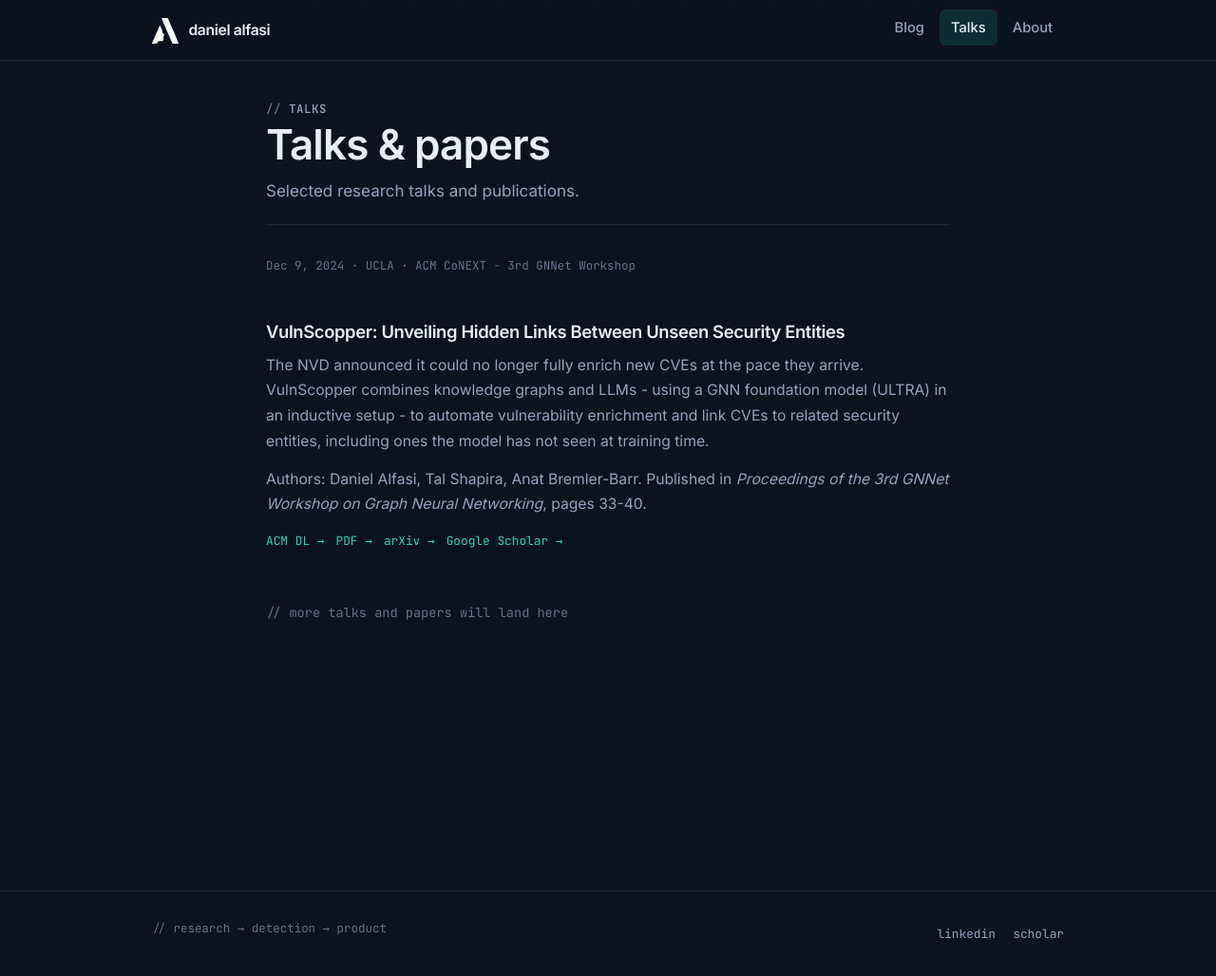
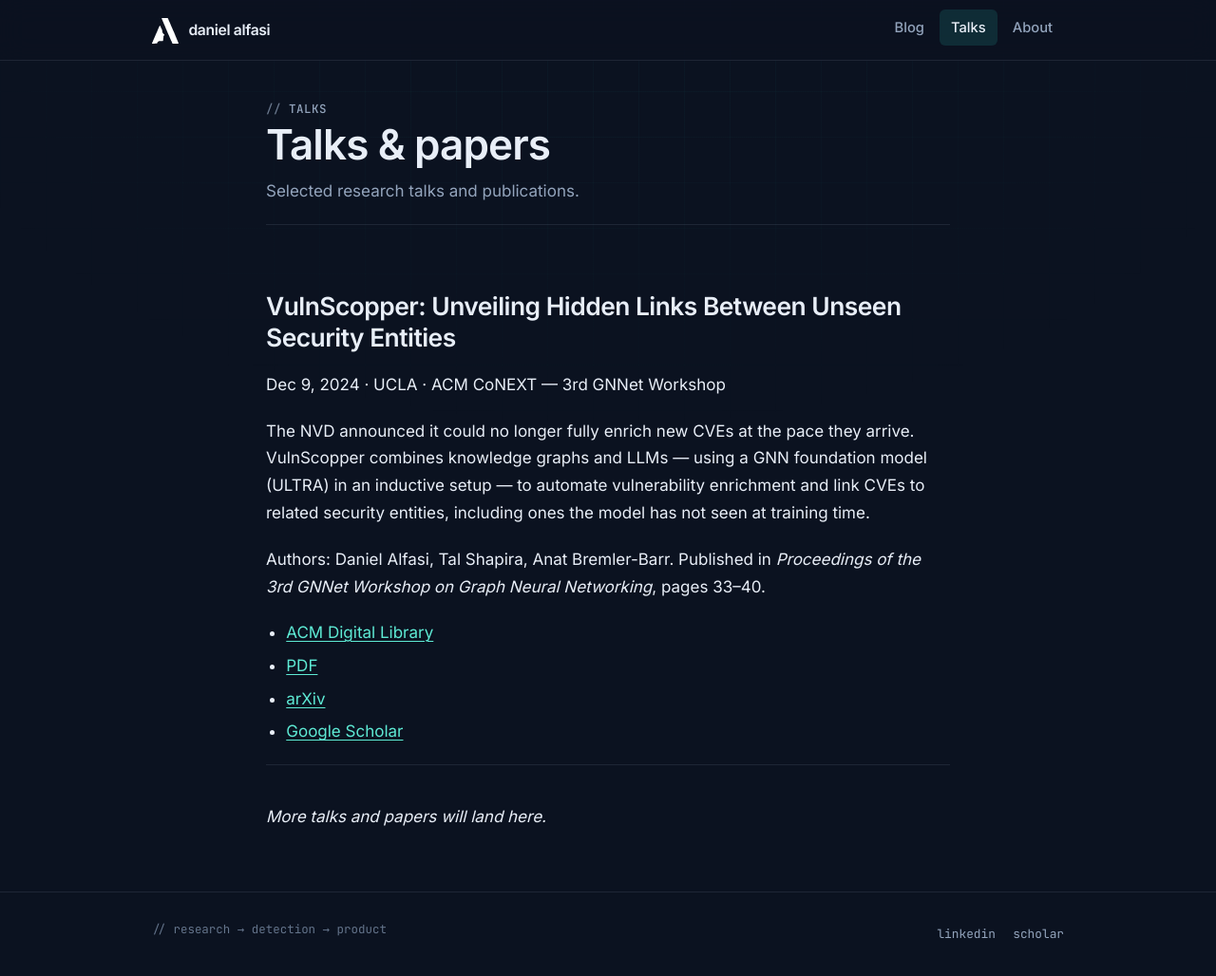
Before and after one commit to daniel4x/daniel4x.github.io, a Jekyll site: the page built from talks.md, in a window 1280 px wide and 1039 px high. Shown: the top 1028 px of the window at 95% size. Built offline with Jekyll 4.4.1, drawn with Linux system fonts in a browser that asks for light colours.

Commit message:
Clean HTML out of agent markdown twins; enrich JSON-LD and sitemaps
- markdown_mirrors: strip <!-- twin:ignore --> fenced blocks from the .md
  twins and llms-full.txt so presentation-only HTML (figures, TOC, the
  relay diagram, chip row) no longer leaks into agent-facing files. The
  fences are plain HTML comments, inert on the rendered pages.
- talks.md: rewrite from HTML fragments to plain markdown with ACM DL /
  PDF / arXiv / Scholar links.
- about.md, blog posts: wrap the presentational HTML in twin:ignore.
- schema.html: emit a real Person (jobTitle, worksFor, sameAs, url) on
  every page and a BlogPosting (author/publisher, dates, image,
  mainEntityOfPage) on posts, via @graph.
- Generate /sitemap-agents.xml (twins + AGENTS.md + llms*.txt +
  sitemap.md) and reference it from robots.txt; the stock sitemap.xml
  only covers HTML pages.
- sitemap.md: drop the canonical_url (it pointed at a .md with no HTML
  twin).
- robots.txt: explicitly allow common AI crawlers.

Co-Authored-By: Claude Sonnet 5 <noreply@anthropic.com>

```diff
--- a/_layouts/default.html
+++ b/_layouts/default.html
@@ -23,6 +23,7 @@
   <link rel="shortcut icon" href="{{ '/assets/img/favicon.ico' | relative_url }}">
   <link rel="apple-touch-icon" href="{{ '/assets/img/apple-touch-icon.png' | relative_url }}">
   {% seo title=false %}
+  {% include schema.html %}
   {% if page.markdown_url %}
   <link rel="alternate" type="text/markdown" href="{{ page.markdown_url | relative_url }}">
   {% endif %}
--- a/_plugins/markdown_mirrors.rb
+++ b/_plugins/markdown_mirrors.rb
@@ -63,6 +63,7 @@ module AgentMarkdown
     write_file(site, "/llms-full.txt", llms_full(site, mirrors))
     write_file(site, "/AGENTS.md", agents_md(site))
     write_file(site, "/sitemap.md", sitemap_md(site, mirrors.map(&:first)))
+    write_file(site, "/sitemap-agents.xml", agents_sitemap(site, mirrors.map(&:first)))
   end
 
   def body_for(site, doc)
@@ -72,7 +73,7 @@ module AgentMarkdown
     else
       return unless File.extname(doc.path) == ".md"
 
-      expand_relative_urls(site, strip_frontmatter(File.read(doc.path)))
+      expand_relative_urls(site, strip_twin_ignores(strip_frontmatter(File.read(doc.path))))
     end
   end
 
@@ -293,7 +294,6 @@ module AgentMarkdown
     origin = site.config["url"].to_s.chomp("/")
     data = {
       "title" => "Sitemap",
-      "canonical_url" => absolute(site, "/sitemap.md"),
       "last_updated" => newest,
       "description" => "Human-readable sitemap of #{origin.sub(%r{\Ahttps?://}, "")}."
     }
@@ -319,7 +319,31 @@ module AgentMarkdown
     lines << "- [AGENTS.md](/AGENTS.md): How to fetch, cite, and attribute this site."
     lines << "- [llms.txt](/llms.txt): Catalog of pages."
     lines << "- [llms-full.txt](/llms-full.txt): Full markdown dump."
-    lines << "- [sitemap.xml](/sitemap.xml): URL list with lastmod dates."
+    lines << "- [sitemap.xml](/sitemap.xml): URL list for the HTML pages."
+    lines << "- [sitemap-agents.xml](/sitemap-agents.xml): URL list for the markdown twins and agent files."
+    "#{lines.join("\n")}\n"
+  end
+
+  # XML sitemap for the markdown twins + agent files, linked from robots.txt.
+  # The stock jekyll-sitemap sitemap.xml only covers the HTML pages.
+  def agents_sitemap(site, docs)
+    newest = docs.map { |doc| last_updated(site, doc) }.compact.max
+    locs = docs.map { |doc| [absolute(site, markdown_path(doc.url)), last_updated(site, doc)] }
+    %w[/AGENTS.md /llms.txt /llms-full.txt /sitemap.md].each do |path|
+      locs << [absolute(site, path), newest]
+    end
+
+    lines = [
+      %(<?xml version="1.0" encoding="UTF-8"?>),
+      %(<urlset xmlns="http://www.sitemaps.org/schemas/sitemap/0.9">)
+    ]
+    locs.each do |loc, lastmod|
+      lines << "  <url>"
+      lines << "    <loc>#{loc}</loc>"
+      lines << "    <lastmod>#{lastmod}</lastmod>" if lastmod
+      lines << "  </url>"
+    end
+    lines << "</urlset>"
     "#{lines.join("\n")}\n"
   end
 
@@ -393,6 +417,13 @@ module AgentMarkdown
     raw.sub(/\A---[ \t]*\r?\n.*?\r?\n---[ \t]*\r?\n/m, "")
   end
 
+  # Drop presentation-only HTML blocks the source fences with
+  # <!-- twin:ignore --> ... <!-- /twin:ignore -->. Invisible on the HTML page
+  # (plain comments), removed from the markdown twins and llms-full.txt.
+  def strip_twin_ignores(text)
+    text.gsub(%r{^[ \t]*<!--[ \t]*twin:ignore[ \t]*-->.*?<!--[ \t]*/twin:ignore[ \t]*-->[ \t]*\r?\n?}m, "")
+  end
+
   def expand_relative_urls(site, text)
     base = site.config["baseurl"].to_s
     text.gsub(/\{\{\s*['"]([^'"]+)['"]\s*\|\s*relative_url\s*\}\}/) do
--- a/talks.md
+++ b/talks.md
@@ -6,28 +6,24 @@ subtitle: Selected research talks and publications.
 permalink: /talks/
 ---
 
-<article class="talk" id="vulnscopper">
-  <p class="talk__meta">Dec 9, 2024 · UCLA · ACM CoNEXT - 3rd GNNet Workshop</p>
-  <h2 class="talk__title">VulnScopper: Unveiling Hidden Links Between Unseen Security Entities</h2>
-  <p class="talk__desc">
-    The NVD announced it could no longer fully enrich new CVEs at the pace they arrive.
-    VulnScopper combines knowledge graphs and LLMs - using a GNN foundation model (ULTRA)
-    in an inductive setup - to automate vulnerability enrichment and link CVEs to related
-    security entities, including ones the model has not seen at training time.
-  </p>
-  <p class="talk__desc">
-    Authors: Daniel Alfasi, Tal Shapira, Anat Bremler-Barr.
-    Published in <em>Proceedings of the 3rd GNNet Workshop on Graph Neural Networking</em>,
-    pages 33-40.
-  </p>
-  <div class="talk__links">
-    <a href="https://dl.acm.org/doi/abs/10.1145/3694811.3697819" target="_blank" rel="noopener noreferrer">ACM DL →</a>
-    <a href="https://dl.acm.org/doi/pdf/10.1145/3694811.3697819" target="_blank" rel="noopener noreferrer">PDF →</a>
-    <a href="https://arxiv.org/abs/2403.02014" target="_blank" rel="noopener noreferrer">arXiv →</a>
-    <a href="https://scholar.google.com/citations?view_op=view_citation&amp;hl=en&amp;user=uxuvP0gAAAAJ&amp;citation_for_view=uxuvP0gAAAAJ:9yKSN-GCB0IC" target="_blank" rel="noopener noreferrer">Google Scholar →</a>
-  </div>
-</article>
+## VulnScopper: Unveiling Hidden Links Between Unseen Security Entities
 
-<p style="margin-top:2rem;color:var(--text-faint);font-family:var(--font-mono);font-size:0.85rem;">
-  // more talks and papers will land here
-</p>
+Dec 9, 2024 · UCLA · ACM CoNEXT — 3rd GNNet Workshop
+
+The NVD announced it could no longer fully enrich new CVEs at the pace they
+arrive. VulnScopper combines knowledge graphs and LLMs — using a GNN foundation
+model (ULTRA) in an inductive setup — to automate vulnerability enrichment and
+link CVEs to related security entities, including ones the model has not seen at
+training time.
+
+Authors: Daniel Alfasi, Tal Shapira, Anat Bremler-Barr. Published in
+*Proceedings of the 3rd GNNet Workshop on Graph Neural Networking*, pages 33–40.
+
+- [ACM Digital Library](https://dl.acm.org/doi/abs/10.1145/3694811.3697819)
+- [PDF](https://dl.acm.org/doi/pdf/10.1145/3694811.3697819)
+- [arXiv](https://arxiv.org/abs/2403.02014)
+- [Google Scholar](https://scholar.google.com/citations?view_op=view_citation&hl=en&user=uxuvP0gAAAAJ&citation_for_view=uxuvP0gAAAAJ:9yKSN-GCB0IC)
+
+---
+
+*More talks and papers will land here.*
```
Also changed, not shown: _includes/schema.html (added, +43 -0 lines), _posts/2026-06-14-inside-claude-fable-5.md (+2 -0 lines), _posts/2026-08-13-grok-build-acceptedits-hook-persistence.md (+4 -0 lines), _posts/2026-08-28-owasp-agentic-skills-top-10.md (+6 -0 lines), about.md (+2 -0 lines), robots.txt (+29 -0 lines).
